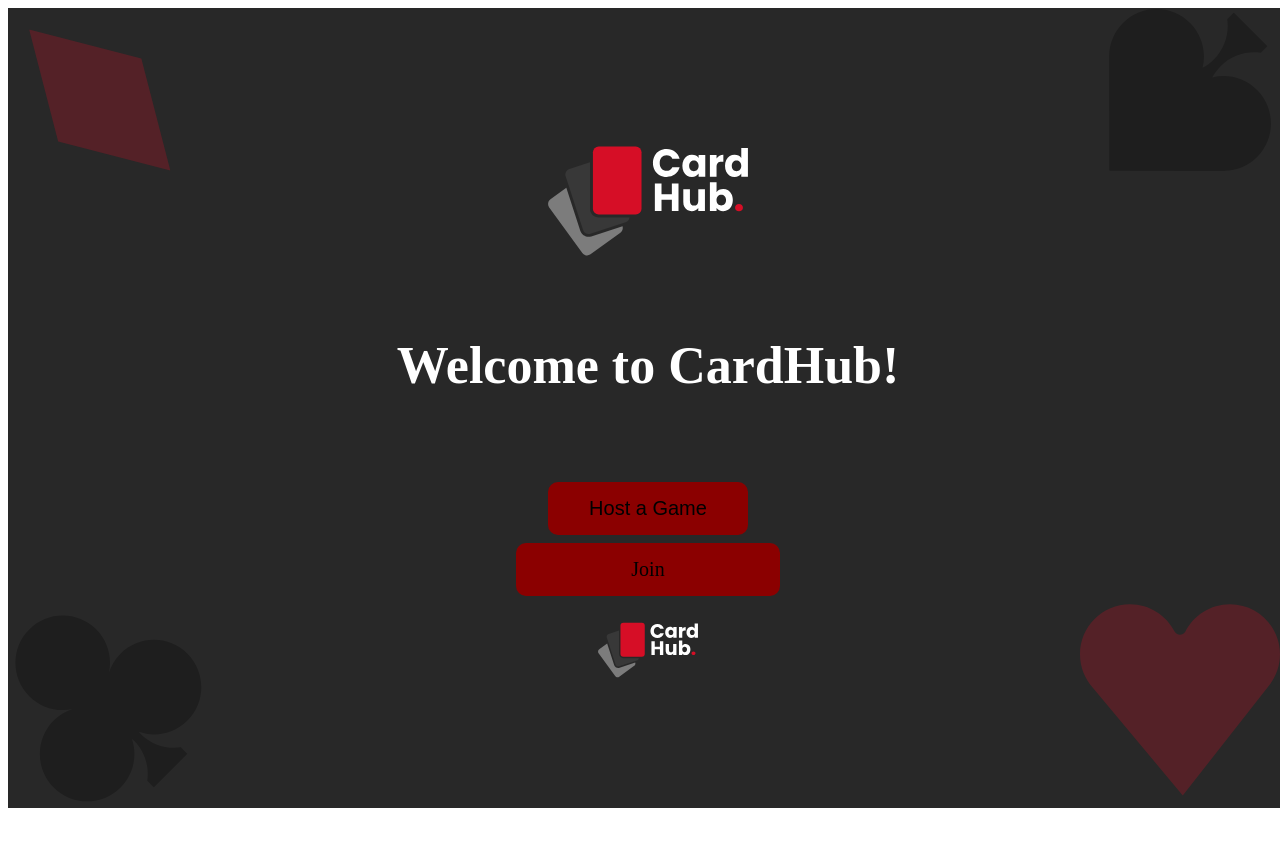
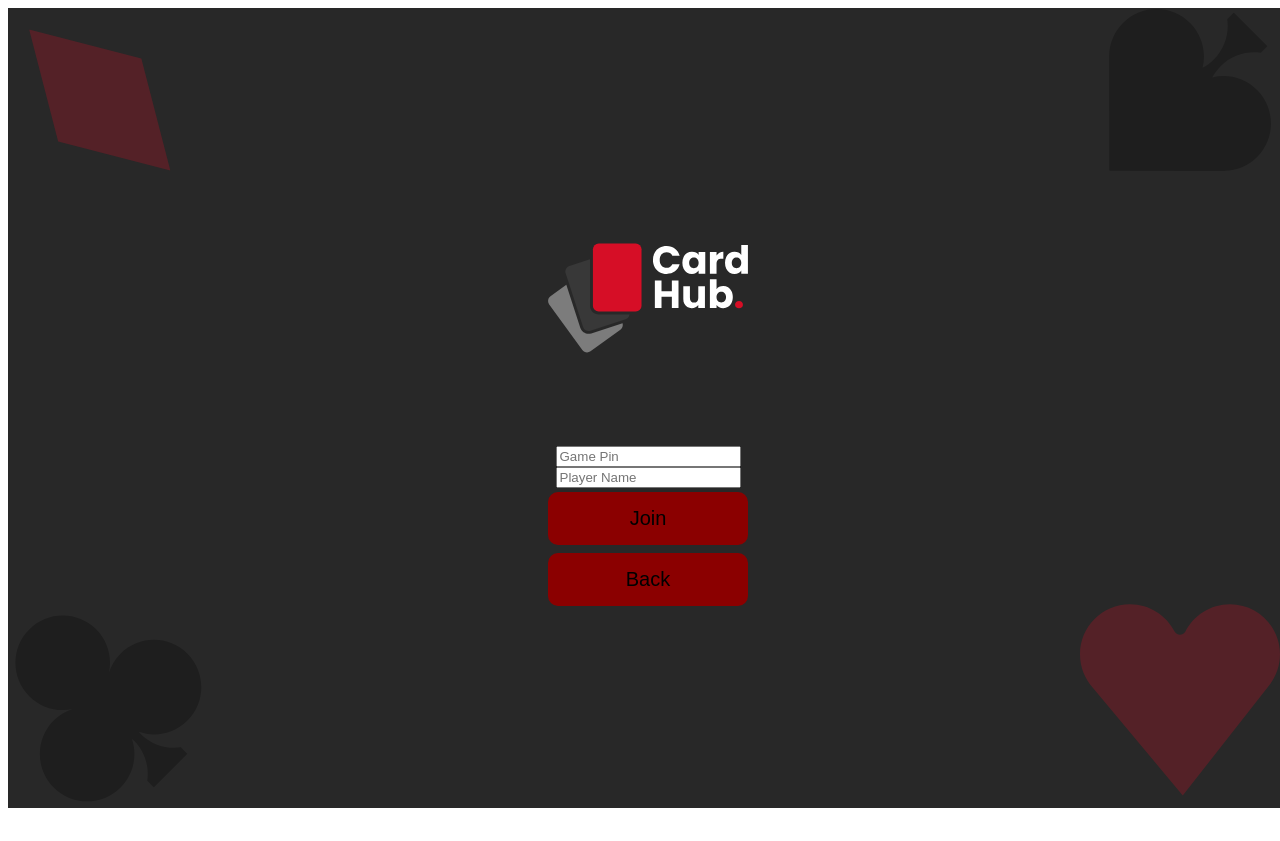
Before and after one commit to Card-Hub/CardHub, a Vue app in the folder vueapp/: page /join in a window 1280 px wide. Shown: the top 841 px of the page. Built offline with nearby package versions, Linux system fonts and the light colour scheme.

Commit message:
fixed all routing errors

```diff
--- a/vueapp/src/App.vue
+++ b/vueapp/src/App.vue
@@ -5,20 +5,23 @@ const name = 'App';
 
 <template>
   <div class="div">
-    <img alt="spade" class="spade" src="./assets/spade.svg" width="200" height="200" />
-    <img alt="heart" class="heart" src="./assets/heart.svg" width="200" height="200" />
-    <img alt="diamond" class="diamond" src="./assets/diamond.svg" width="200" height="200" />
-    <img alt="club" class="club" src="./assets/club.svg" width="200" height="200" />
-
-    <header class="header">
-
-      <img alt="cardhub-logo" class="logo" src="./assets/logo.svg" width="200" height="200" />
-      <h1 class="welcome">Welcome to CardHub!</h1>
-      </header>
+<!--    <img alt="spade" class="spade" src="./assets/spade.svg" width="200" height="200" />-->
+<!--    <img alt="heart" class="heart" src="./assets/heart.svg" width="200" height="200" />-->
+<!--    <img alt="diamond" class="diamond" src="./assets/diamond.svg" width="200" height="200" />-->
+<!--    <img alt="club" class="club" src="./assets/club.svg" width="200" height="200" />-->
+<!--    -->
+<!--    <header class="header">-->
+<!--      -->
+<!--      <img alt="cardhub-logo" class="logo" src="./assets/logo.svg" width="200" height="200" />-->
+<!--      <h1 class="welcome">Welcome to CardHub!</h1>-->
+<!--      </header>-->
 
     <body class="body">
-      <button class="btn host-btn">Host a Game</button>
-      <router-link to="/join" class="btn join-btn">Join</router-link>
+<!--      <router-link to="/gameboard" class="btn host-btn">Host a Game</router-link>-->
+<!--&lt;!&ndash;      <router-view></router-view>&ndash;&gt;-->
+<!--    -->
+<!--&lt;!&ndash;      <button class="btn host-btn">Host a Game</button>&ndash;&gt;-->
+<!--      <router-link to="/join" class="btn join-btn">Join</router-link>-->
       <router-view></router-view>
 
     </body>
--- a/vueapp/src/pages/Home.vue
+++ b/vueapp/src/pages/Home.vue
@@ -1,22 +1,5 @@
 <script setup lang="ts">
   import { HubConnectionBuilder, LogLevel } from '@microsoft/signalr';
-
-  // import { ref } from 'vue';
-  // import join from './pages/join.vue';o
-
-  //
-  // const routes = {
-  //   '/pages/join': join,
-  // };
-
-  // const currentPath = ref(window.location.hash);
-  //
-  // window.addEventListener('hashchange', () => {
-  //   currentPath.value = window.location.hash;
-  // });
-
-  // const currentView = computed(() => { return routes[currentPath.value.slice(1) || '/'] });
-//
 </script>
 
 <template>
@@ -33,13 +16,14 @@
       </header>
 
     <body class="body">
+      <a href="/gameboard">
+        <button class="btn host-btn">Gameboard</button>
+      </a>
+
       <button class="btn host-btn">Host a Game</button>
-<!--      <div>-->
       <a href="/join">
         <button class="btn join-btn">Join</button>
       </a>
-<!--      <component :is="currentView"/>-->
-<!--      </div>-->
 
     </body>
   </div>
--- a/vueapp/src/pages/Join.vue
+++ b/vueapp/src/pages/Join.vue
@@ -1,13 +1,158 @@
 <script setup lang="ts">
- // export class Join extends Vue { };
+ import { ref } from 'vue';
+
+  const roomCode = ref('');
+  const playerName = ref('');
 </script>
 
 <template>
   <div>
-    <img alt="cardhub-logo" class="logo" src="../assets/logo.svg" height="100" width="100" />
+    <div class="div">
+      <img alt="spade" class="spade" src="../assets/spade.svg" width="200" height="200" />
+      <img alt="heart" class="heart" src="../assets/heart.svg" width="200" height="200" />
+      <img alt="diamond" class="diamond" src="../assets/diamond.svg" width="200" height="200" />
+      <img alt="club" class="club" src="../assets/club.svg" width="200" height="200" />
+
+      <header class="header">
+
+        <img alt="cardhub-logo" class="logo" src="../assets/logo.svg" width="200" height="200" />
+      </header>
+
+      <body class="body">
+
+      <input type="text" id="roomCode" name="roomCode" v-model="roomCode" placeholder="Game Pin" />
+
+      <input type="text" id="playerName" name="playerName" v-model="playerName" placeholder="Player Name" />
+
+      <a href="/gameboard">
+        <button class="btn join-btn">Join</button>
+      </a>
+
+      <a href="/">
+        <button class="btn back-btn">Back</button>
+      </a>
+      </body>
+    </div>
   </div>
 </template>
 
 <style scoped>
+.welcome {
+  color: white;
+  justify-content: center;
+  align-items: center;
+  text-align: center;
+  display: flex;
+}
+.back-btn {
+  background-color: grey;
+  border: none;
+  color: black;
+  padding: 15px 32px;
+  text-align: center;
+  text-decoration: none;
+  font-size: 20px;
+  margin: 4px 2px;
+  cursor: pointer;
+}
+
+.join-btn {
+  background-color: darkred;
+  border: none;
+  color: black;
+  padding: 15px 32px;
+  text-align: center;
+  text-decoration: none;
+  font-size: 20px;
+  margin: 4px 2px;
+  cursor: pointer;
+}
+
+.back-btn:hover {
+  background-color: grey;
+  color: black;
+}
+
+.join-btn:hover {
+  background-color: grey;
+  color: black;
+}
+
+.div {
+  justify-content: center;
+  align-items: center;
+  display: flex;
+  flex-direction: column;
+  background-color: #282828;
+  height: 97vh;
+  width: 90vw;
+}
+
+.spade {
+  rotate: 225deg;
+  display: flex;
+  position: absolute;
+  top: 0;
+  right: 0;
+}
+
+.heart {
+  position: absolute;
+  bottom: 0;
+  right: 0;
+}
+
+.diamond {
+  rotate: 315deg;
+  position: absolute;
+  top: 0;
+  left: 0;
+}
+
+.club {
+  rotate: 315deg;
+  position: absolute;
+  bottom: 0;
+  left: 0;
+}
+
+.header {
+  display: flex;
+  flex-direction: column;
+  padding-bottom: 40px;
+  align-items: center;
+  justify-content: center;
+  font-size: calc(10px + 2vmin);
+  color: white;
+}
+
+.body {
+  background-color: #282828;
+  display: flex;
+  flex-direction: column;
+  align-items: center;
+  justify-content: center;
+  font-size: calc(10px + 2vmin);
+  color: white;
+}
+
+.logo {
+  pointer-events: none;
+  align-items: center;
+}
+
+.btn {
+  background-color: darkred;
+  border: none;
+  color: black;
+  width: 200px;
+  padding: 15px 32px;
+  text-align: center;
+  text-decoration: none;
+  font-size: 20px;
+  margin: 4px 2px;
+  cursor: pointer;
+  border-radius: 10px;
+}
 
 </style>
--- a/vueapp/src/router.ts
+++ b/vueapp/src/router.ts
@@ -2,6 +2,8 @@
 import { createRouter, createWebHistory, RouteRecordRaw } from 'vue-router';
 // import type { RouteRecordRaw } from 'vue-router';
 import Join from './pages/Join.vue';
+// import Home from './pages/Home.vue';
+// import Gameboard from './pages/Gameboard.vue';
 
 const routes: Array<RouteRecordRaw> = [
     {
@@ -10,6 +12,16 @@ const routes: Array<RouteRecordRaw> = [
         component: Join,
     },
     // Add other routes as needed
+    {
+        path: '/',
+        name: 'Home',
+        component: () => import('./pages/Home.vue'),
+    },
+    {
+        path: '/gameboard',
+        name: 'Gameboard',
+        component: () => import('./pages/Gameboard.vue'),
+    },
 ];
 
 const router = createRouter({
```
Also changed, not shown: vueapp/src/pages/Gameboard.vue (line endings or trailing spaces).
